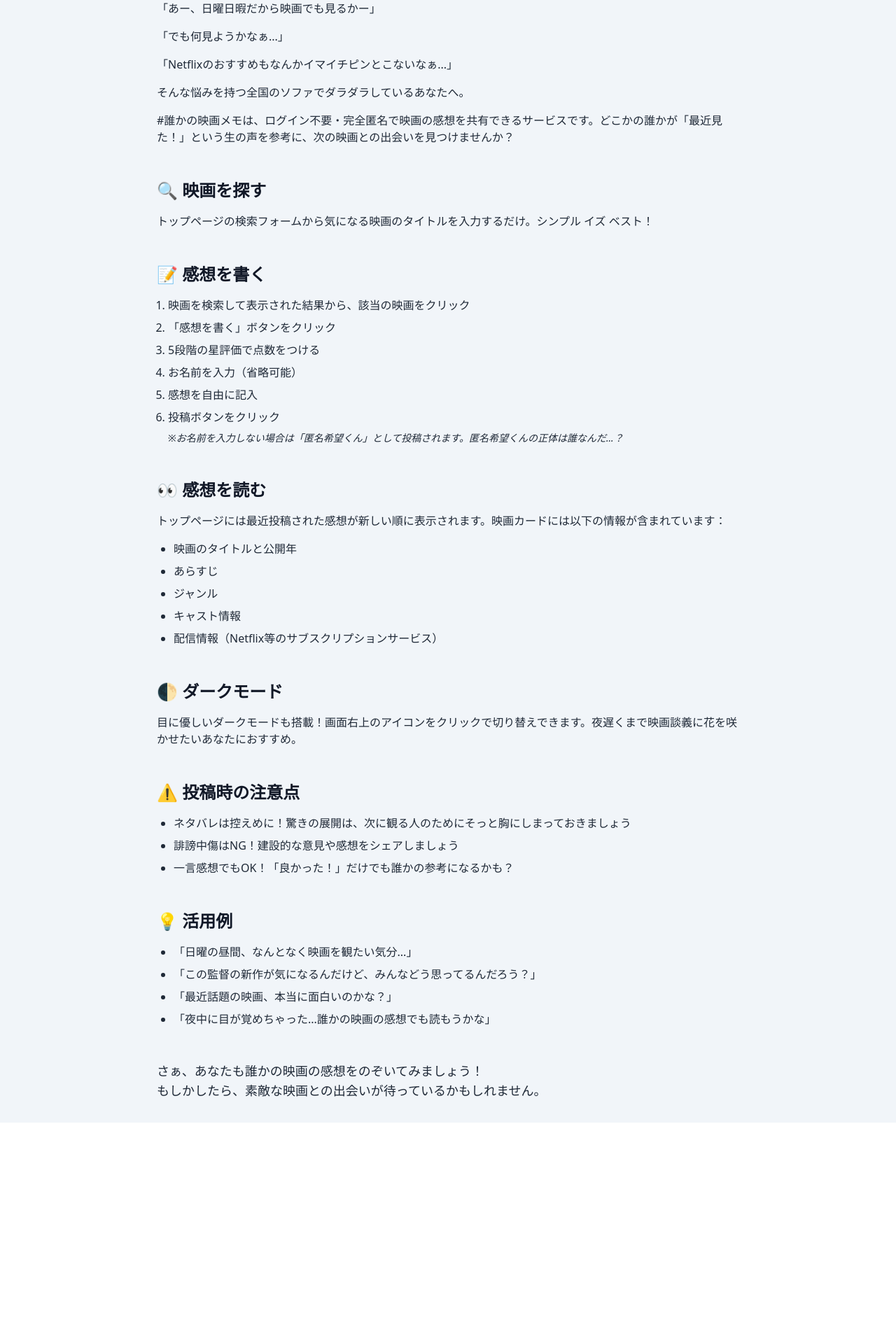
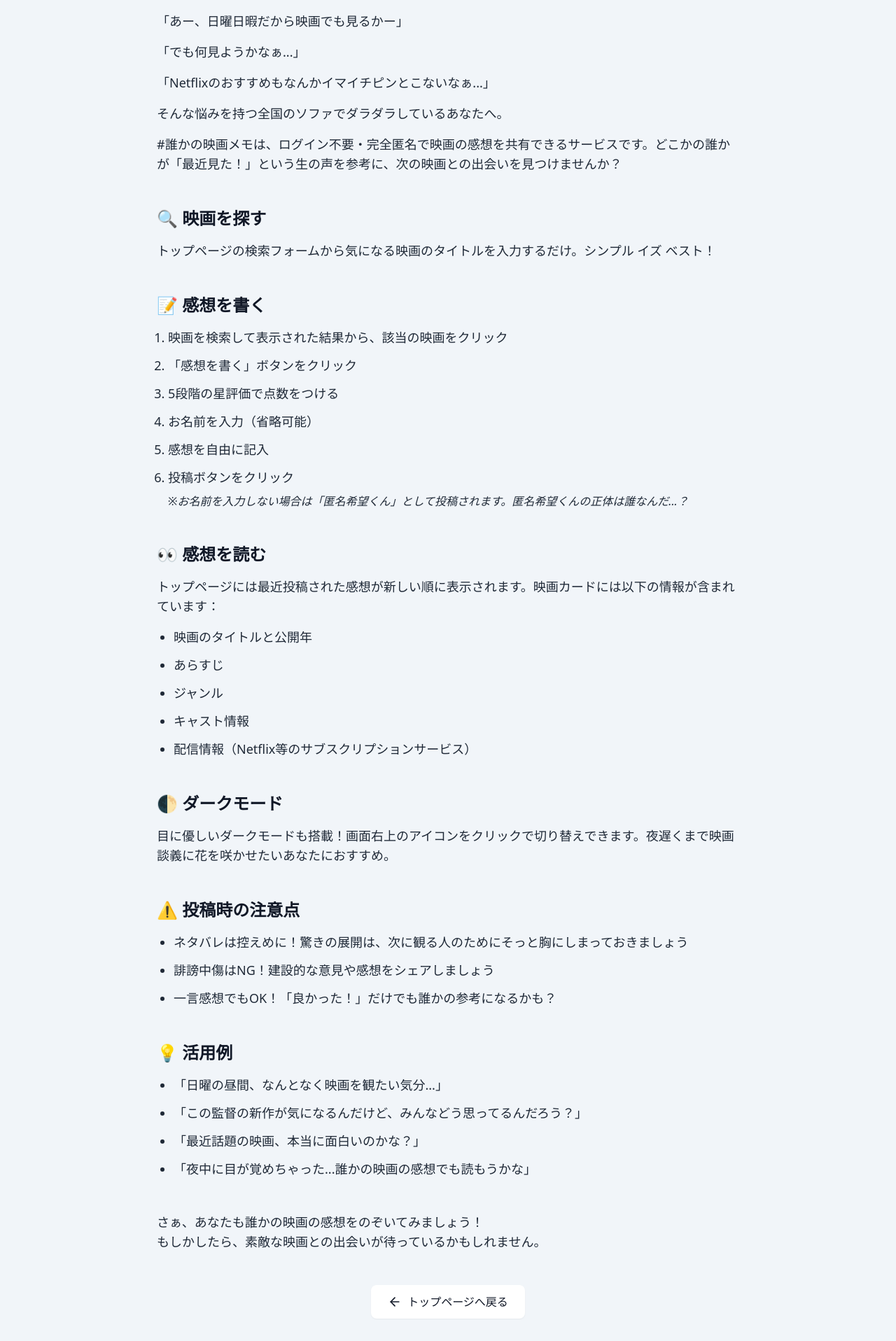
Before and after one commit to ryokun666/movie-search, a Next.js app: page /guide in a window 1280 px wide. Shown: the part 196-2112 px from the top of the page at 70% size. Before the commit the page ends 1800 px from the top, so only its background shows below. Built offline with nearby package versions, Linux system fonts and the light colour scheme.

Commit message:
feat: 使い方ページのUIを修正する。

```diff
--- a/src/app/guide/page.js
+++ b/src/app/guide/page.js
@@ -31,16 +31,28 @@ export default function GuidePage() {
             トップページに戻る
           </Link>
 
-          <h1 className="text-3xl font-bold text-gray-900 dark:text-white mb-8">
-            #誰かの映画メモの使い方
+          <h1
+            className={`text-2xl sm:text-3xl mt-4 font-bold mb-6 sm:mb-8 ${
+              isDarkMode ? "text-white" : "text-gray-900"
+            }`}
+          >
+            『#誰かの映画メモ』ってなんだ？
           </h1>
 
-          <div className="space-y-12">
+          <div className="space-y-8 sm:space-y-12">
             <section>
-              <h2 className="text-2xl font-semibold text-gray-900 dark:text-white mb-4 flex items-center">
+              <h2
+                className={`text-xl sm:text-2xl font-semibold mb-3 sm:mb-4 flex items-center ${
+                  isDarkMode ? "text-white" : "text-gray-900"
+                }`}
+              >
                 🎬 このサービスについて
               </h2>
-              <div className="space-y-4 text-gray-800 dark:text-gray-100">
+              <div
+                className={`space-y-3 sm:space-y-4 text-base sm:text-lg ${
+                  isDarkMode ? "text-gray-200" : "text-gray-800"
+                }`}
+              >
                 <p>「あー、日曜日暇だから映画でも見るかー」</p>
                 <p>「でも何見ようかなぁ...」</p>
                 <p>「Netflixのおすすめもなんかイマイチピンとこないなぁ...」</p>
@@ -52,21 +64,37 @@ export default function GuidePage() {
             </section>
 
             <section>
-              <h2 className="text-2xl font-semibold text-gray-900 dark:text-white mb-4 flex items-center">
+              <h2
+                className={`text-xl sm:text-2xl font-semibold mb-3 sm:mb-4 flex items-center ${
+                  isDarkMode ? "text-white" : "text-gray-900"
+                }`}
+              >
                 🔍 映画を探す
               </h2>
-              <p className="text-gray-800 dark:text-gray-100">
+              <p
+                className={`text-base sm:text-lg ${
+                  isDarkMode ? "text-gray-200" : "text-gray-800"
+                }`}
+              >
                 トップページの検索フォームから気になる映画のタイトルを入力するだけ。シンプル
                 イズ ベスト！
               </p>
             </section>
 
             <section>
-              <h2 className="text-2xl font-semibold text-gray-900 dark:text-white mb-4 flex items-center">
+              <h2
+                className={`text-xl sm:text-2xl font-semibold mb-3 sm:mb-4 flex items-center ${
+                  isDarkMode ? "text-white" : "text-gray-900"
+                }`}
+              >
                 📝 感想を書く
               </h2>
-              <div className="space-y-2 ml-4 text-gray-800 dark:text-gray-100">
-                <ol className="list-decimal space-y-2">
+              <div
+                className={`space-y-2 ml-4 text-base sm:text-lg ${
+                  isDarkMode ? "text-gray-200" : "text-gray-800"
+                }`}
+              >
+                <ol className="list-decimal space-y-2 sm:space-y-3">
                   <li>
                     映画を検索して表示された結果から、該当の映画をクリック
                   </li>
@@ -76,21 +104,29 @@ export default function GuidePage() {
                   <li>感想を自由に記入</li>
                   <li>投稿ボタンをクリック</li>
                 </ol>
-                <p className="mt-4 text-sm italic">
+                <p className="mt-4 text-sm sm:text-base italic">
                   ※お名前を入力しない場合は「匿名希望くん」として投稿されます。匿名希望くんの正体は誰なんだ...？
                 </p>
               </div>
             </section>
 
             <section>
-              <h2 className="text-2xl font-semibold text-gray-900 dark:text-white mb-4 flex items-center">
+              <h2
+                className={`text-xl sm:text-2xl font-semibold mb-3 sm:mb-4 flex items-center ${
+                  isDarkMode ? "text-white" : "text-gray-900"
+                }`}
+              >
                 👀 感想を読む
               </h2>
-              <div className="text-gray-800 dark:text-gray-100">
+              <div
+                className={`text-base sm:text-lg ${
+                  isDarkMode ? "text-gray-200" : "text-gray-800"
+                }`}
+              >
                 <p>
                   トップページには最近投稿された感想が新しい順に表示されます。映画カードには以下の情報が含まれています：
                 </p>
-                <ul className="list-disc ml-6 mt-4 space-y-2">
+                <ul className="list-disc ml-6 mt-3 sm:mt-4 space-y-2 sm:space-y-3">
                   <li>映画のタイトルと公開年</li>
                   <li>あらすじ</li>
                   <li>ジャンル</li>
@@ -101,19 +137,35 @@ export default function GuidePage() {
             </section>
 
             <section>
-              <h2 className="text-2xl font-semibold text-gray-900 dark:text-white mb-4 flex items-center">
+              <h2
+                className={`text-xl sm:text-2xl font-semibold mb-3 sm:mb-4 flex items-center ${
+                  isDarkMode ? "text-white" : "text-gray-900"
+                }`}
+              >
                 🌓 ダークモード
               </h2>
-              <p className="text-gray-800 dark:text-gray-100">
+              <p
+                className={`text-base sm:text-lg ${
+                  isDarkMode ? "text-gray-200" : "text-gray-800"
+                }`}
+              >
                 目に優しいダークモードも搭載！画面右上のアイコンをクリックで切り替えできます。夜遅くまで映画談義に花を咲かせたいあなたにおすすめ。
               </p>
             </section>
 
             <section>
-              <h2 className="text-2xl font-semibold text-gray-900 dark:text-white mb-4 flex items-center">
+              <h2
+                className={`text-xl sm:text-2xl font-semibold mb-3 sm:mb-4 flex items-center ${
+                  isDarkMode ? "text-white" : "text-gray-900"
+                }`}
+              >
                 ⚠️ 投稿時の注意点
               </h2>
-              <ul className="list-disc ml-6 space-y-2 text-gray-800 dark:text-gray-100">
+              <ul
+                className={`list-disc ml-6 space-y-2 sm:space-y-3 text-base sm:text-lg ${
+                  isDarkMode ? "text-gray-200" : "text-gray-800"
+                }`}
+              >
                 <li>
                   ネタバレは控えめに！驚きの展開は、次に観る人のためにそっと胸にしまっておきましょう
                 </li>
@@ -125,10 +177,18 @@ export default function GuidePage() {
             </section>
 
             <section>
-              <h2 className="text-2xl font-semibold text-gray-900 dark:text-white mb-4 flex items-center">
+              <h2
+                className={`text-xl sm:text-2xl font-semibold mb-3 sm:mb-4 flex items-center ${
+                  isDarkMode ? "text-white" : "text-gray-900"
+                }`}
+              >
                 💡 活用例
               </h2>
-              <ul className="list-disc ml-6 space-y-2 text-gray-800 dark:text-gray-100">
+              <ul
+                className={`list-disc ml-6 space-y-2 sm:space-y-3 text-base sm:text-lg ${
+                  isDarkMode ? "text-gray-200" : "text-gray-800"
+                }`}
+              >
                 <li>「日曜の昼間、なんとなく映画を観たい気分...」</li>
                 <li>
                   「この監督の新作が気になるんだけど、みんなどう思ってるんだろう？」
@@ -141,12 +201,30 @@ export default function GuidePage() {
             </section>
 
             <section className="mt-12">
-              <p className="text-lg text-gray-800 dark:text-gray-100">
+              <p
+                className={`text-base sm:text-lg ${
+                  isDarkMode ? "text-gray-200" : "text-gray-800"
+                }`}
+              >
                 さぁ、あなたも誰かの映画の感想をのぞいてみましょう！
                 <br />
                 もしかしたら、素敵な映画との出会いが待っているかもしれません。
               </p>
             </section>
+
+            <div className="flex justify-center mt-8 sm:mt-12">
+              <Link
+                href="/"
+                className={`inline-flex items-center px-6 py-3 rounded-lg font-medium transition-colors ${
+                  isDarkMode
+                    ? "bg-gray-800 text-white hover:bg-gray-700"
+                    : "bg-white text-gray-900 hover:bg-gray-50"
+                } shadow-sm`}
+              >
+                <ArrowLeft className="w-5 h-5 mr-2" />
+                トップページへ戻る
+              </Link>
+            </div>
           </div>
         </div>
       </div>
--- a/src/app/movies/[id]/MovieDetailClient.jsx
+++ b/src/app/movies/[id]/MovieDetailClient.jsx
@@ -220,7 +220,6 @@ const MovieDetailClient = ({ movieId }) => {
         setIsDarkMode={setIsDarkMode}
         clearSearch={() => (window.location.href = "/")}
       />
-      <div className="pt-[88px] sm:pt-[104px]">
       {/* バックドロップ画像 */}
       {movie.backdrop_url && (
         <div className="relative h-72 w-full">
@@ -472,9 +471,7 @@ const MovieDetailClient = ({ movieId }) => {
                           </div>
                         </div>
                         <div className="space-y-1">
-                            <p className="text-sm text-gray-700">
-                              {cmt.comment}
-                            </p>
+                          <p className="text-sm text-gray-700">{cmt.comment}</p>
                           <div className="text-xs text-gray-500">
                             {getRelativeTime(cmt.timestamp)}
                           </div>
@@ -487,7 +484,6 @@ const MovieDetailClient = ({ movieId }) => {
                     まだコメントはありません
                   </p>
                 )}
-                </div>
               </div>
             </div>
           </div>
```
Lines whose indentation alone changed are shown as unchanged.
